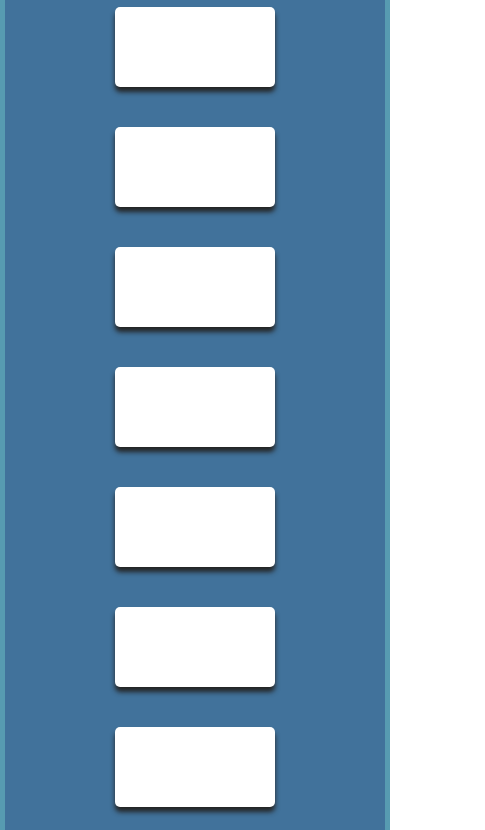
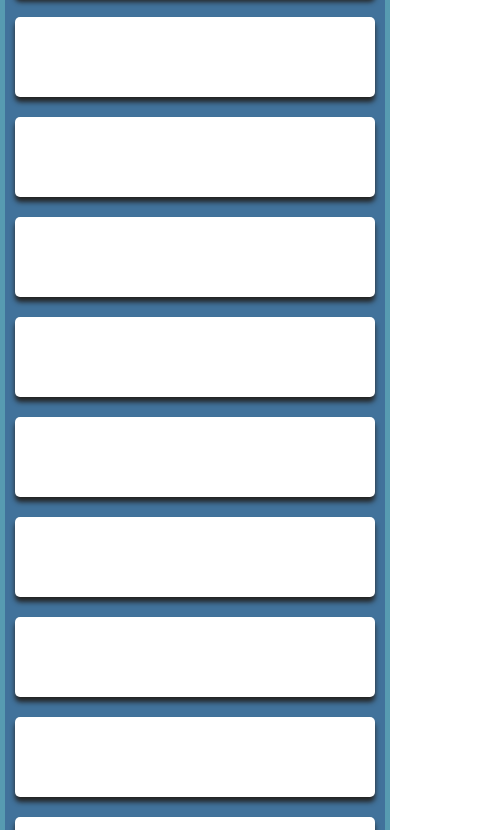
Before and after one commit to Hevertonvp/frontend-biblioteca-virtual, a plain HTML site: page index.html in a window 390 px wide. Shown: the part 1170-2000 px from the top of the page, 485 px wide, since content can reach past the window. Drawn offline with Linux system fonts and the light colour scheme; a web font is replaced by a local one.

Commit message:
Update style.css
responsividade implementada

```diff
--- a/style/style.css
+++ b/style/style.css
@@ -1,4 +1,5 @@
-body {
+/* Garante que não haja rolagem lateral */
+html, body {
     margin: 0;
     padding: 0;
     min-height: 100vh;
@@ -6,6 +7,12 @@ body {
     font-weight: 300;
     font-style: normal;
     overflow-x: hidden;
+    max-width: 100vw;
+}
+
+/* Evita que elementos cresçam além da largura */
+* {
+    box-sizing: border-box;
 }
 
 @media(max-width: 700px) {
@@ -63,6 +70,7 @@ body {
     display: flex;
     justify-content: space-between;
     padding: 20px;
+    flex-wrap: wrap;
 }
 
 .drop-down-container {
@@ -70,10 +78,6 @@ body {
         width: 20px;
         color: white;
     }
-}
-
-.drop-down-menu {
-    width: 100%;
 }
 
 @media(min-width: 768px) {
@@ -93,17 +97,13 @@ body {
     }
 }
 
-
 a {
     color: rgb(233, 233, 233);
 }
 
-
-
 a:hover {
     color: white;
 }
-
 
 .logo {
     height: 95px;
@@ -111,8 +111,14 @@ a:hover {
     border-radius: 100%;
 }
 
+/* Ajustes nos containers principais */
+.container, .navbar, .slider-wrapper, .most-rented-container, .genre-container {
+    width: 100%;
+    max-width: 100vw;
+    box-sizing: border-box;
+}
+
 .container {
-    width: 100%;
     height: 70vh;
     background-color: rgb(255, 255, 255);
     display: flex;
@@ -186,6 +192,7 @@ a:hover {
 .slider-wrapper {
     position: relative;
     overflow: hidden;
+    max-width: 100vw;
 }
 
 .slides-container {
@@ -199,7 +206,6 @@ a:hover {
     padding: 0;
     border-radius: 5px 5px 0 0;
 }
-
 
 .slide {
     width: 100%;
@@ -219,7 +225,6 @@ a:hover {
 }
 
 #slide3 {
-
     background: #4aa088;
 }
 
@@ -258,9 +263,6 @@ a:hover {
     height: 50%;
 }
 
-
-/* alterar aqui para ajustar imagem */
-
 @media(max-width:768px) {
     .content-slide img {
         max-width: 100%;
@@ -268,16 +270,15 @@ a:hover {
     }
 }
 
-
 .genre-card {
     font-family: "Edu VIC WA NT Beginner";
     font-optical-sizing: auto;
     font-weight: bold;
     font-style: normal;
     height: 80px;
-    width: 160px;
+    width: calc(33.33% - 20px);
     background-color: white;
-    margin: 20px;
+    margin: 10px;
     border-radius: 5px;
     box-shadow: 0 5px 5px #242424;
     text-align: center;
@@ -303,6 +304,17 @@ a:hover {
     color: #F8F4EA;
 }
 
+@media (max-width: 768px) {
+    .genre-card {
+        width: calc(50% - 20px);
+    }
+}
+
+@media (max-width: 500px) {
+    .genre-card {
+        width: calc(100% - 20px);
+    }
+}
 
 .most-rented {
     width: 100%;
@@ -317,6 +329,9 @@ a:hover {
     width: 100%;
     height: auto;
     padding: 30px 50px;
+    display: flex;
+    flex-wrap: wrap;
+    justify-content: center;
 }
 
 .most-rented-card {
@@ -367,7 +382,6 @@ a:hover {
 footer {
     height: 8em;
     background-color: transparent;
-
 }
 
 .theme-toggle-container {
@@ -393,7 +407,6 @@ footer {
         background-color: #0A2647;
         border: 2px solid black;
         transition: all 400ms ease;
-
     }
 }
 
@@ -419,7 +432,6 @@ footer {
     position: absolute;
     z-index: 1;
     height: 400px;
-    /* visibility: hidden; */
     visibility: visible;
     display: flex;
     justify-content: center;
@@ -431,7 +443,6 @@ form {
     flex-direction: column;
     padding: 20px;
 }
-
 
 .form-container {
     max-width: 600px;
```
